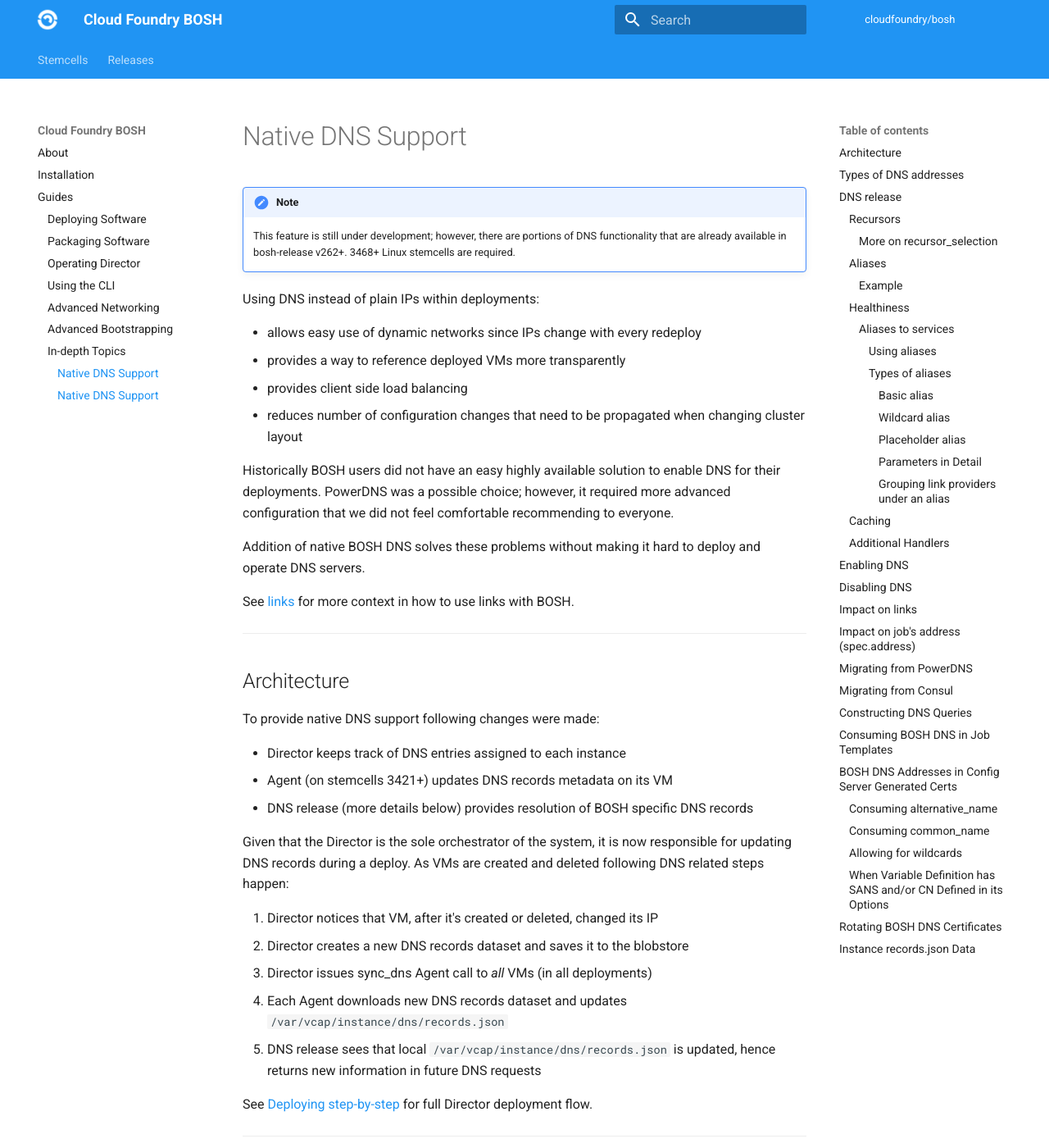
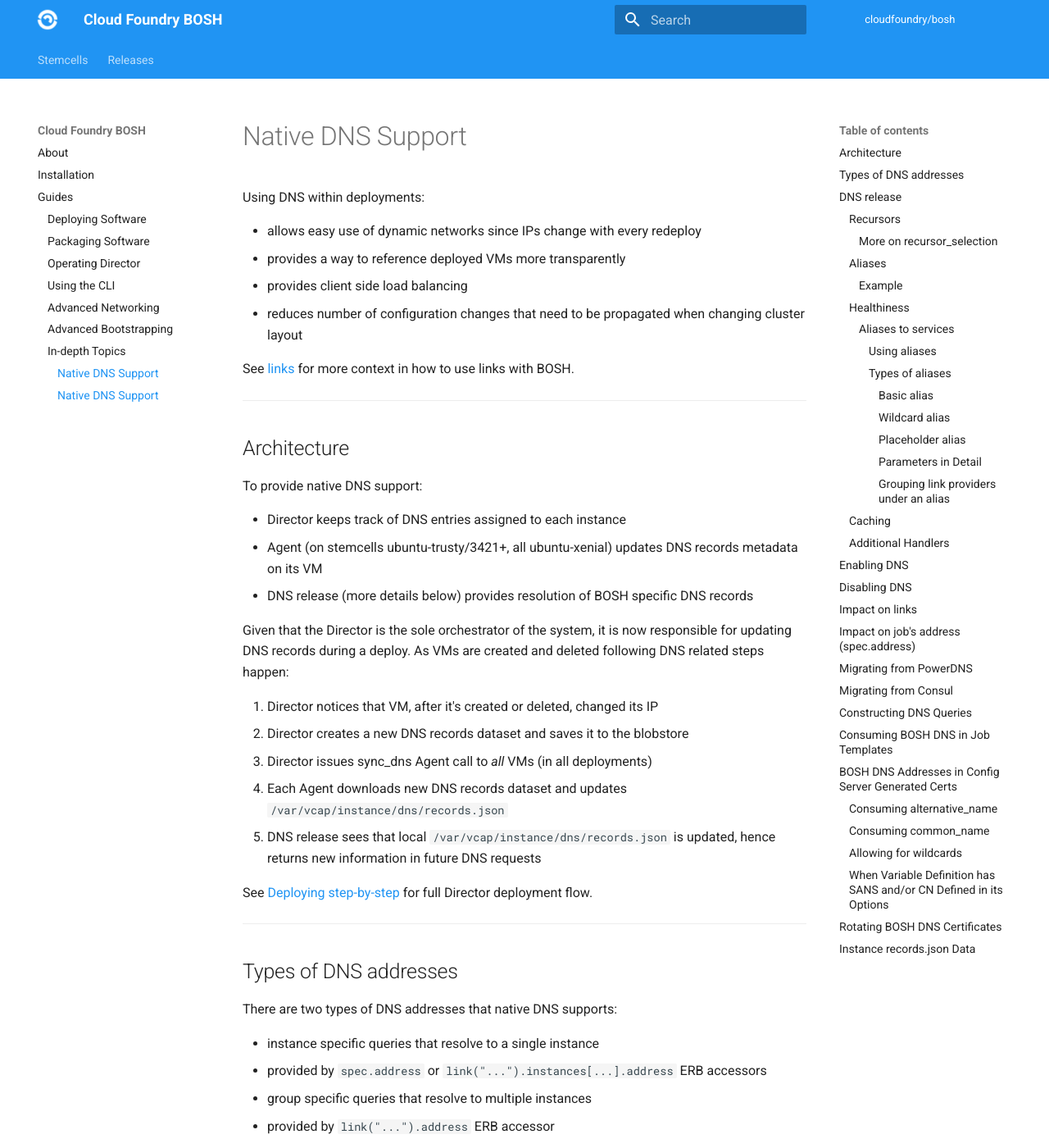
Before and after one commit to cloudfoundry/docs-bosh, an MkDocs documentation site: the page built from content/dns.md, in a window 1280 px wide and 1400 px high. Shown: the whole window at 82% size. Built offline with MkDocs 1.6.1 and Material for MkDocs 9.7.7, drawn with Linux system fonts in a browser that asks for light colours; old or Windows-style settings are respelled for this version of MkDocs; some of the changed text lies outside the part shown.

Commit message:
Remove stale in development note from DNS

```diff
--- a/content/dns.md
+++ b/content/dns.md
@@ -1,26 +1,19 @@
-!!! note
-    This feature is still under development; however, there are portions of DNS functionality that are already available in bosh-release v262+. 3468+ Linux stemcells are required.
-
-Using DNS instead of plain IPs within deployments:
+Using DNS within deployments:
 
 - allows easy use of dynamic networks since IPs change with every redeploy
 - provides a way to reference deployed VMs more transparently
 - provides client side load balancing
 - reduces number of configuration changes that need to be propagated when changing cluster layout
 
-Historically BOSH users did not have an easy highly available solution to enable DNS for their deployments. PowerDNS was a possible choice; however, it required more advanced configuration that we did not feel comfortable recommending to everyone.
-
-Addition of native BOSH DNS solves these problems without making it hard to deploy and operate DNS servers.
-
 See [links](links.md) for more context in how to use links with BOSH.
 
 ---
 ## Architecture {: #arch }
 
-To provide native DNS support following changes were made:
+To provide native DNS support:
 
 - Director keeps track of DNS entries assigned to each instance
-- Agent (on stemcells 3421+) updates DNS records metadata on its VM
+- Agent (on stemcells ubuntu-trusty/3421+, all ubuntu-xenial) updates DNS records metadata on its VM
 - DNS release (more details below) provides resolution of BOSH specific DNS records
 
 Given that the Director is the sole orchestrator of the system, it is now responsible for updating DNS records during a deploy. As VMs are created and deleted following DNS related steps happen:
```
Also changed, not shown: other parts of content/dns.md (+2 -2 lines).
